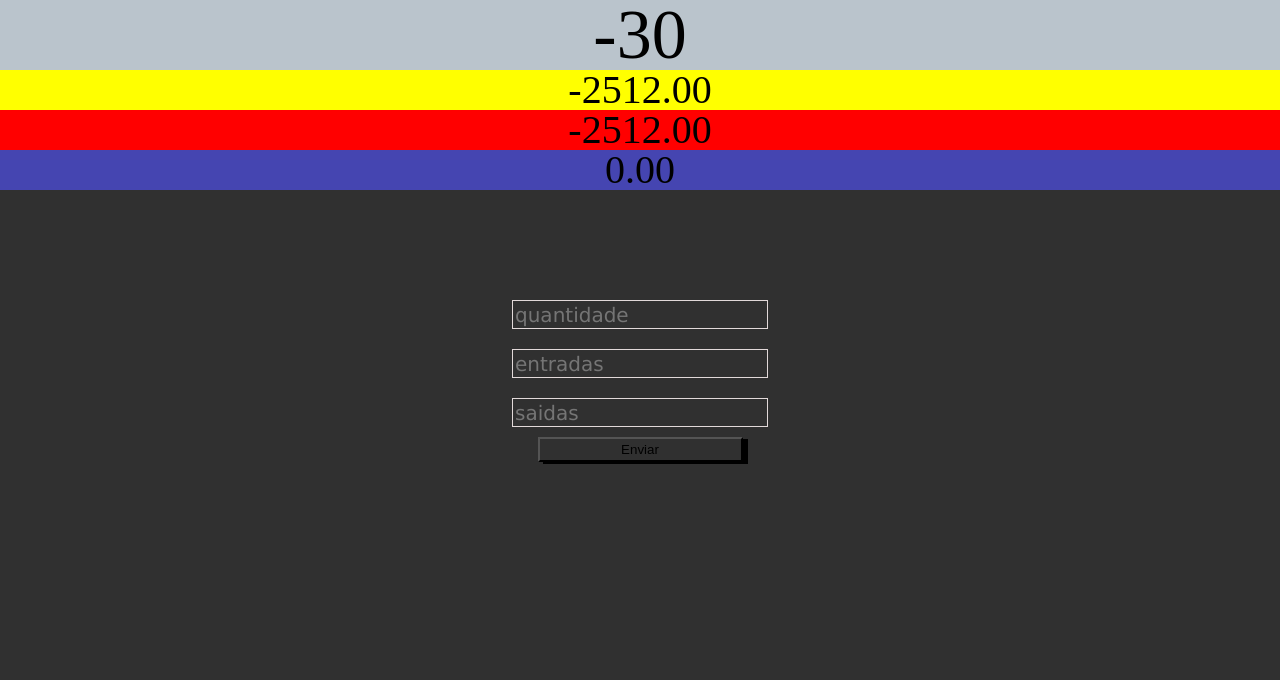
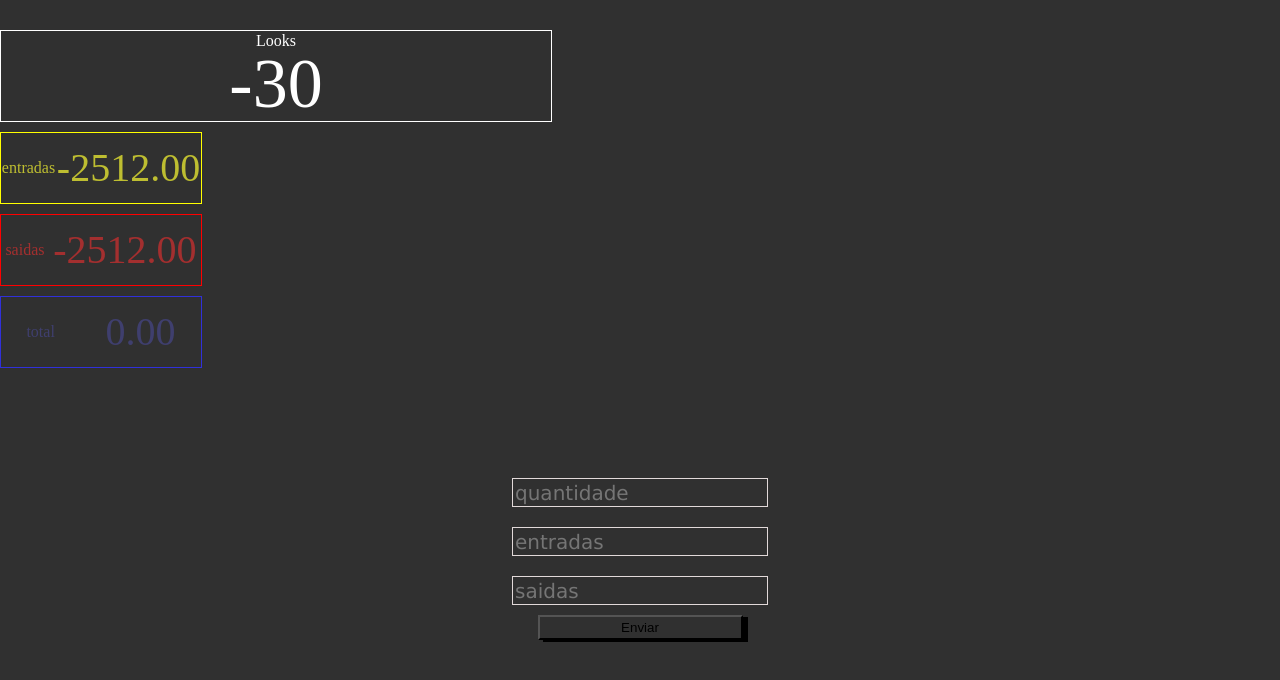
Before and after one commit to DiegoTolotto/PlanilhaDeMetas, a React (Create React App) app: page / in a window 1280 px wide. Shown: the top 680 px of the page. Built offline with nearby package versions, Linux system fonts and the light colour scheme.

Commit message:
Estilizando cores e posições do resumo

```diff
--- a/src/Resume/index.js
+++ b/src/Resume/index.js
@@ -6,25 +6,29 @@ import "./resume.css"
 export const Resume = ({ entrada, saida, total, quantidade }) => {
     return (
         <div>
-            <div className="containerResume">
+            <div>
                 <div className="looks">
                     {/*
                     Este é um campo que apresenta o numero total
                     de "looks" (Conjuntos, vestidos ou peças de
                         roupa)
                     */}
+                    <p>Looks</p>
                     <Looks className="looks" value={quantidade} />
 
                 </div>
 
-                <div>
+                <div className="containerResume">
                     <div className="entradas">
+                        <p>entradas</p>
                         <ResumeItem value={entrada} />
                     </div>
                     <div className="saidas">
+                        <p>saidas</p>
                         <ResumeItem value={saida} />
                     </div>
                     <div className="total">
+                        <p>total</p>
                         <ResumeItem value={total} />
                     </div>
                 </div>
--- a/src/Resume/resume.css
+++ b/src/Resume/resume.css
@@ -1,26 +1,43 @@
 containerResume {
     display: flex;
+    justify-content: center;
     flex-direction: row;
     background-color: black;
     padding: 50px;
 }
 
-.looks, .entradas, .saidas, .total {
+.entradas, .saidas, .total {
+    display: flex;
+    justify-content: space-around;
+    align-items: center;
+    height: 70px;
+    width: 200px;
+    margin-top: 10px;
+
+}
+.looks {
     display: flex;
     justify-content: center;
-}
-.looks {
-    background-color: rgb(186, 196, 204);
+    flex-direction: column;
+    align-items: center;
+    height: 90px;
+    width: 550px;
+    margin-top: 30px;
+    border: 1px solid rgb(255, 255, 255);
+    color: rgb(255, 255, 255);
 }
 
 .entradas {
-    background-color: yellow;
+    border: 1px solid yellow;
+    color: rgb(190, 190, 49);
 }
 
 .saidas {
-    background-color: red;
+    border: 1px solid red;
+    color: rgb(163, 47, 47);
 }
 
 .total {
-    background-color: rgb(69, 69, 177);
+    border: 1px solid rgb(48, 48, 218);
+    color: rgb(63, 63, 110);
 }
```
